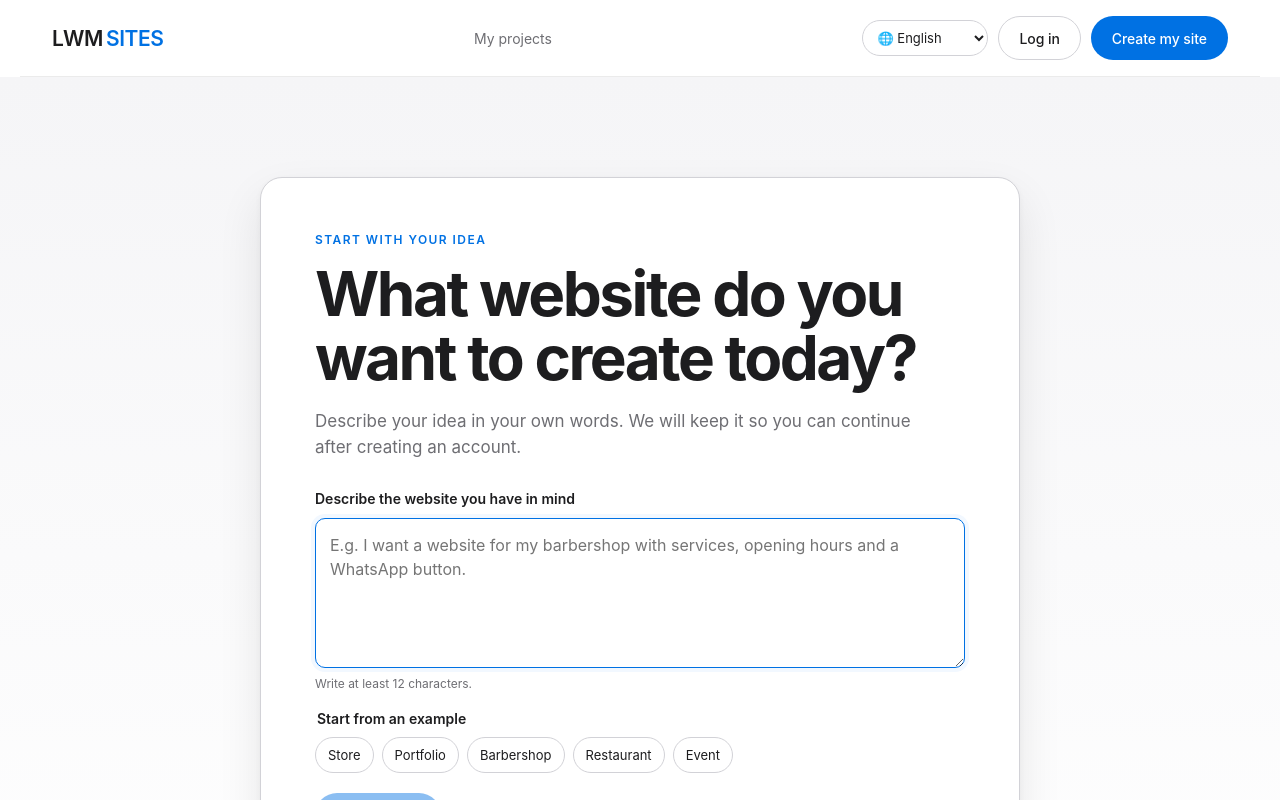
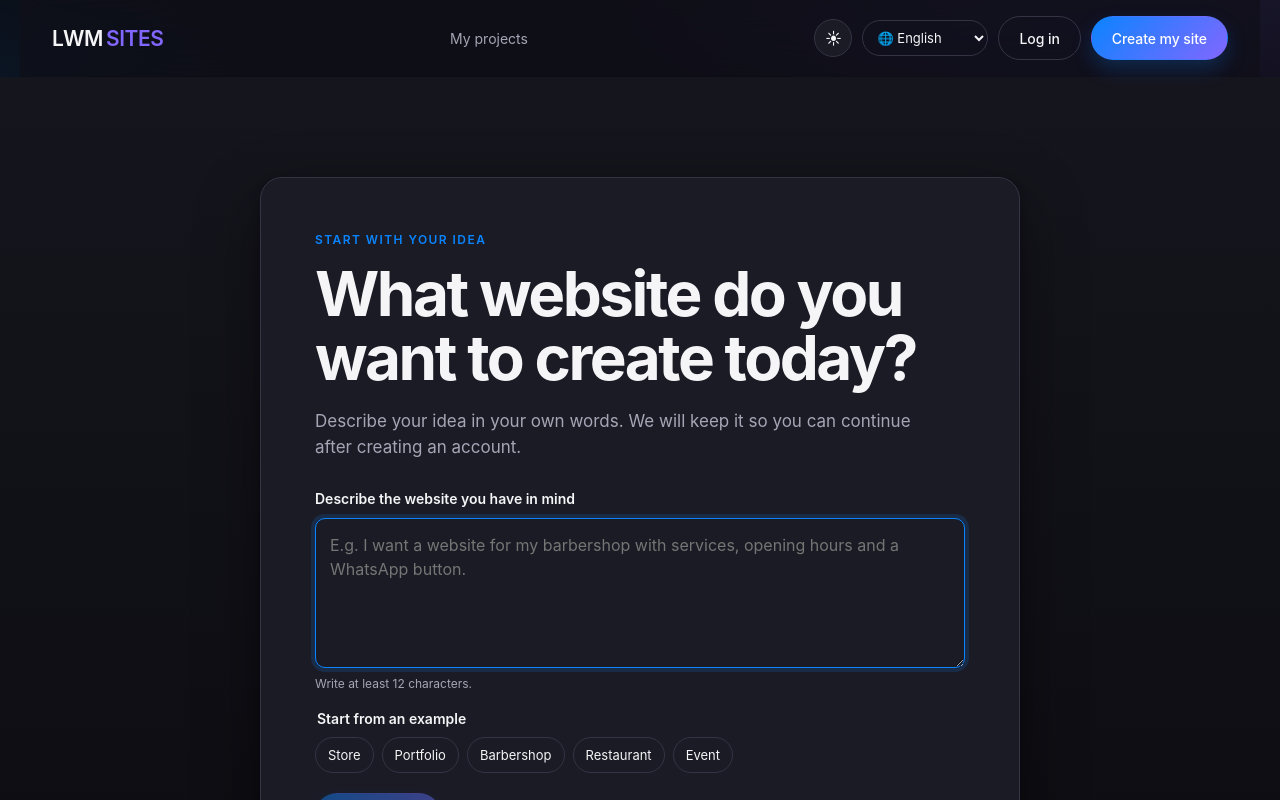
Before and after one commit to g74447590-sketch/LWM-sites, a Next.js app: page /create in a window 1280 px wide. Shown: the top 800 px of the page. Built offline with nearby package versions, Linux system fonts and the light colour scheme.

Commit message:
Restore dark Apple-inspired LWM interface

```diff
--- a/app/globals.css
+++ b/app/globals.css
@@ -1,10 +1,37 @@
 /* =========================================================================
    LWM Sites â€” Design System
-   Apple-inspired: light surfaces, SF-style type, restrained blue accent,
+   Apple-inspired: translucent dark surfaces, SF-style type, LWM blue/violet accent,
    generous whitespace, pill buttons, soft shadows instead of heavy glows.
    ========================================================================= */
 
 :root {
+  --bg: #0b0b10;
+  --bg-alt: #15151d;
+  --panel: #1b1b25;
+  --panel-2: #242431;
+  --line: #343445;
+  --line-strong: #626276;
+  --text: #f5f5f7;
+  --muted: #a5a5b5;
+  --accent: #0a84ff;
+  --accent-hover: #409cff;
+  --accent-active: #006fd6;
+  --accent-violet: #8267ff;
+  --accent-tint: rgba(10, 132, 255, .16);
+  --danger: #ff6961;
+  --danger-tint: rgba(255, 105, 97, .14);
+  --success: #43d17a;
+  --success-tint: rgba(67, 209, 122, .14);
+  --header-bg: rgba(16, 16, 24, .78);
+  --shadow: 0 24px 64px rgba(0, 0, 0, .42), 0 2px 8px rgba(0, 0, 0, .2);
+  --shadow-sm: 0 10px 25px rgba(0, 0, 0, .25);
+  --radius-lg: 22px;
+  --radius-md: 14px;
+  --radius-sm: 10px;
+  color-scheme: dark;
+}
+
+:root[data-theme="light"] {
   --bg: #ffffff;
   --bg-alt: #f5f5f7;
   --panel: #ffffff;
@@ -16,16 +43,15 @@
   --accent: #0071e3;
   --accent-hover: #0077ed;
   --accent-active: #006edb;
+  --accent-violet: #7057e8;
   --accent-tint: #f2f8ff;
-  --danger: #ff3b30;
+  --danger: #d70015;
   --danger-tint: #fff1f0;
   --success: #1e8e3e;
   --success-tint: #eefaf1;
+  --header-bg: rgba(255, 255, 255, .82);
   --shadow: 0 20px 45px rgba(0, 0, 0, .09), 0 2px 6px rgba(0, 0, 0, .04);
   --shadow-sm: 0 8px 20px rgba(0, 0, 0, .06);
-  --radius-lg: 22px;
-  --radius-md: 14px;
-  --radius-sm: 10px;
   color-scheme: light;
 }
 
@@ -33,7 +59,7 @@
 html { scroll-behavior: smooth; }
 body {
   margin: 0;
-  background: var(--bg);
+  background: radial-gradient(900px 480px at 86% -10%, rgba(130, 103, 255, .18), transparent 68%), radial-gradient(700px 420px at -12% 18%, rgba(10, 132, 255, .15), transparent 72%), var(--bg);
   color: var(--text);
   font-family: -apple-system, BlinkMacSystemFont, "SF Pro Display", "SF Pro Text", "Helvetica Neue", Helvetica, Arial, sans-serif;
   -webkit-font-smoothing: antialiased;
@@ -63,19 +89,21 @@ button:focus-visible, a:focus-visible, summary:focus-visible, input:focus-visibl
   align-items: center;
   justify-content: space-between;
   gap: 24px;
-  background: rgba(255, 255, 255, .82);
+  background: var(--header-bg);
   backdrop-filter: saturate(180%) blur(20px);
   -webkit-backdrop-filter: saturate(180%) blur(20px);
   border-bottom: 1px solid rgba(0, 0, 0, .08);
 }
 .logo { font-size: 21px; letter-spacing: -.02em; font-weight: 600; white-space: nowrap; color: var(--text); }
-.logo strong { margin-left: 3px; font-weight: 600; color: var(--accent); }
+.logo strong { margin-left: 3px; font-weight: 600; color: var(--accent-violet); }
 .site-header nav { display: flex; gap: 28px; color: var(--muted); font-size: 14px; }
 .site-header nav a:hover { color: var(--text); }
 .header-actions { display: flex; align-items: center; gap: 10px; }
 
 .language-picker select { color: var(--text); background: transparent; border: 1px solid var(--line); border-radius: 980px; padding: 8px 10px; font-size: 13px; }
 .language-picker option { background: var(--panel); color: var(--text); }
+.theme-toggle { display: grid; place-items: center; width: 38px; min-height: 38px; padding: 0; border: 1px solid var(--line); border-radius: 50%; color: var(--text); background: var(--panel); font-size: 16px; transition: transform .16s ease, border-color .16s ease, background .16s ease; }
+.theme-toggle:hover { border-color: var(--accent); background: var(--accent-tint); transform: translateY(-1px); }
 
 /* ---------- Buttons ---------- */
 .button {
@@ -91,8 +119,8 @@ button:focus-visible, a:focus-visible, summary:focus-visible, input:focus-visibl
   letter-spacing: -.005em;
   transition: background .15s ease, border-color .15s ease, color .15s ease;
 }
-.button-primary { color: #fff; background: var(--accent); }
-.button-primary:hover { background: var(--accent-hover); }
+.button-primary { color: #fff; background: linear-gradient(135deg, var(--accent), var(--accent-violet)); box-shadow: 0 9px 20px rgba(10, 132, 255, .22); }
+.button-primary:hover { background: linear-gradient(135deg, var(--accent-hover), var(--accent-violet)); }
 .button-primary:active { background: var(--accent-active); }
 .button-ghost { color: var(--text); background: transparent; border-color: var(--line); }
 .button-ghost:hover { border-color: var(--line-strong); background: var(--bg-alt); }
@@ -155,7 +183,7 @@ footer { padding: 28px 32px; text-align: center; color: var(--muted); border-top
 .stack-form { display: grid; gap: 16px; margin-top: 28px; }
 .stack-form label { display: grid; gap: 7px; font-size: 13px; font-weight: 600; color: var(--text); }
 .stack-form input, textarea { min-width: 0; width: 100%; border: 1px solid var(--line); border-radius: var(--radius-sm); background: var(--bg-alt); color: var(--text); padding: 12px; outline: none; }
-.stack-form input:focus, textarea:focus { border-color: var(--accent); background: #fff; box-shadow: 0 0 0 4px var(--accent-tint); }
+.stack-form input:focus, textarea:focus { border-color: var(--accent); background: var(--panel); box-shadow: 0 0 0 4px var(--accent-tint); }
 .form-error { color: var(--danger) !important; line-height: 1.4; font-size: 13px; }
 .form-success { color: var(--success) !important; line-height: 1.4; font-size: 13px; }
 .auth-switch { color: var(--muted); font-size: 14px; margin-top: 22px; }
@@ -177,22 +205,15 @@ footer { padding: 28px 32px; text-align: center; color: var(--muted); border-top
 .onboarding-form { display: grid; gap: 11px; margin-top: 30px; }
 .onboarding-form > label, .onboarding-form legend { color: var(--text); font-size: 14px; font-weight: 600; }
 .onboarding-form textarea { width: 100%; min-height: 150px; padding: 14px; border: 1px solid var(--line); border-radius: var(--radius-sm); outline: none; resize: vertical; color: var(--text); background: var(--bg-alt); line-height: 1.5; }
-.onboarding-form textarea:focus { border-color: var(--accent); background: #fff; box-shadow: 0 0 0 4px var(--accent-tint); }
+.onboarding-form textarea:focus { border-color: var(--accent); background: var(--panel); box-shadow: 0 0 0 4px var(--accent-tint); }
 .field-helper { margin: -3px 0 3px; color: var(--muted); font-size: 12px; }
 .prompt-suggestions { min-width: 0; margin: 5px 0 2px; padding: 0; border: 0; }
 .prompt-suggestions > div { display: flex; flex-wrap: wrap; gap: 8px; margin-top: 10px; }
-.prompt-suggestions button { min-height: 36px; padding: 7px 12px; border: 1px solid var(--line); border-radius: 980px; color: var(--text); background: #fff; font-size: 13px; }
+.prompt-suggestions button { min-height: 36px; padding: 7px 12px; border: 1px solid var(--line); border-radius: 980px; color: var(--text); background: var(--panel); font-size: 13px; }
 .prompt-suggestions button:hover { border-color: var(--accent); color: var(--accent); background: var(--accent-tint); }
 .onboarding-form .button { justify-self: start; margin-top: 7px; }
 .onboarding-privacy { margin: 23px 0 0; color: var(--muted); font-size: 12px; line-height: 1.5; }
 .restored-request { margin: 20px 0 -3px; padding: 12px 14px; border: 1px solid #a7d7b4; border-radius: var(--radius-sm); color: #136c2e; background: var(--success-tint); font-size: 13px; line-height: 1.45; }
-.publish-readiness { margin-top: 42px; padding-top: 28px; border-top: 1px solid var(--line); }
-.publish-readiness h2 { margin: 0; font-size: 23px; letter-spacing: -.02em; }
-.publish-readiness > p:not(.eyebrow) { margin: 10px 0 0; color: var(--muted); line-height: 1.5; font-size: 14px; }
-.publish-readiness-grid { display: grid; gap: 10px; margin-top: 19px; }
-.publish-readiness-grid article { display: grid; gap: 5px; padding: 15px; border: 1px solid var(--line); border-radius: var(--radius-sm); background: var(--bg-alt); }
-.publish-readiness-grid b { font-size: 14px; }
-.publish-readiness-grid span { color: var(--muted); font-size: 13px; line-height: 1.48; }
 
 /* ---------- Editor layout ---------- */
 .editor-layout { display: grid; grid-template-columns: minmax(310px, .8fr) minmax(0, 2fr); min-height: 100vh; }
@@ -202,7 +223,7 @@ footer { padding: 28px 32px; text-align: center; color: var(--muted); border-top
 .chat-history { flex: 1; display: flex; flex-direction: column; gap: 10px; min-height: 100px; overflow: auto; }
 .chat-message { max-width: 90%; padding: 10px 14px; margin: 0; font-size: 13px; line-height: 1.4; border-radius: var(--radius-sm); }
 .chat-message.user { align-self: flex-end; background: var(--accent); color: #fff; }
-.chat-message.assistant { background: #fff; color: var(--text); border: 1px solid var(--line); }
+.chat-message.assistant { background: var(--panel); color: var(--text); border: 1px solid var(--line); }
 .editor-chat form { display: grid; gap: 10px; }
 .editor-chat textarea { min-height: 100px; resize: vertical; }
 .editor-preview { min-width: 0; padding: 24px; background: var(--panel); overflow: auto; scroll-margin-top: 16px; }
@@ -299,7 +320,7 @@ footer { padding: 28px 32px; text-align: center; color: var(--muted); border-top
 .project-card-actions .icon-button { width: 39px; min-height: 35px; font-size: 20px; }
 
 /* ---------- PWA install ---------- */
-.pwa-install { position: fixed; z-index: 50; right: max(16px, env(safe-area-inset-right)); bottom: max(16px, env(safe-area-inset-bottom)); width: min(calc(100vw - 32px), 420px); display: flex; align-items: center; justify-content: space-between; gap: 16px; padding: 14px 16px; border: 1px solid var(--line); border-radius: var(--radius-md); color: var(--text); background: rgba(255, 255, 255, .96); box-shadow: var(--shadow); backdrop-filter: blur(14px); }
+.pwa-install { position: fixed; z-index: 50; right: max(16px, env(safe-area-inset-right)); bottom: max(16px, env(safe-area-inset-bottom)); width: min(calc(100vw - 32px), 420px); display: flex; align-items: center; justify-content: space-between; gap: 16px; padding: 14px 16px; border: 1px solid var(--line); border-radius: var(--radius-md); color: var(--text); background: var(--header-bg); box-shadow: var(--shadow); backdrop-filter: blur(14px); }
 .pwa-install div { display: grid; gap: 3px; }
 .pwa-install b { font-size: 14px; }
 .pwa-install span { color: var(--muted); font-size: 12px; line-height: 1.35; }
@@ -312,7 +333,7 @@ footer { padding: 28px 32px; text-align: center; color: var(--muted); border-top
 .site-setup-form input, .site-setup-form textarea, .editor-fields input, .editor-fields textarea { min-width: 0; width: 100%; border: 1px solid var(--line); border-radius: var(--radius-sm); background: var(--bg-alt); color: var(--text); padding: 12px; outline: none; }
 .site-setup-form textarea { min-height: 120px; resize: vertical; line-height: 1.5; }
 .editor-fields textarea { min-height: 72px; resize: vertical; line-height: 1.45; }
-.site-setup-form input:focus, .site-setup-form textarea:focus, .editor-fields input:focus, .editor-fields textarea:focus { border-color: var(--accent); background: #fff; box-shadow: 0 0 0 4px var(--accent-tint); }
+.site-setup-form input:focus, .site-setup-form textarea:focus, .editor-fields input:focus, .editor-fields textarea:focus { border-color: var(--accent); background: var(--panel); box-shadow: 0 0 0 4px var(--accent-tint); }
 .site-setup-form fieldset, .section-editor { min-width: 0; margin: 0; padding: 0; border: 0; }
 .site-setup-form legend, .section-editor legend { margin-bottom: 10px; color: var(--text); font-size: 13px; font-weight: 600; }
 .template-grid { display: grid; grid-template-columns: repeat(2, minmax(0, 1fr)); gap: 10px; }
@@ -340,19 +361,19 @@ footer { padding: 28px 32px; text-align: center; color: var(--muted); border-top
 .editor-tabs { display: grid; grid-template-columns: 1fr 1fr; gap: 5px; padding: 4px; border: 1px solid var(--line); border-radius: var(--radius-sm); background: var(--bg-alt); }
 .editor-tabs-three { grid-template-columns: repeat(3, 1fr); }
 .editor-tabs button, .style-options button { min-height: 38px; border: 0; border-radius: 7px; color: var(--muted); background: transparent; font-size: 13px; font-weight: 600; }
-.editor-tabs button.active, .style-options button.active { color: var(--text); background: #fff; box-shadow: var(--shadow-sm); }
+.editor-tabs button.active, .style-options button.active { color: var(--text); background: var(--panel); box-shadow: var(--shadow-sm); }
 .editor-tabs button:hover, .style-options button:hover { color: var(--text); }
 .editor-group { display: grid; gap: 12px; padding: 15px; border: 1px solid var(--line); border-radius: var(--radius-sm); background: var(--panel); }
 .editor-group > h2, .editor-group-heading h2 { margin: 0; color: var(--text); font-size: 14px; letter-spacing: -.01em; font-weight: 600; }
 .editor-group > label { display: grid; gap: 7px; color: var(--text); font-size: 13px; font-weight: 600; }
 .editor-group input, .editor-group textarea { min-width: 0; width: 100%; border: 1px solid var(--line); border-radius: var(--radius-sm); background: var(--bg-alt); color: var(--text); padding: 12px; outline: none; }
-.editor-group input:focus, .editor-group textarea:focus { border-color: var(--accent); background: #fff; box-shadow: 0 0 0 4px var(--accent-tint); }
+.editor-group input:focus, .editor-group textarea:focus { border-color: var(--accent); background: var(--panel); box-shadow: 0 0 0 4px var(--accent-tint); }
 .editor-group textarea { min-height: 72px; resize: vertical; line-height: 1.45; }
 .editor-group-heading, .item-editor-heading { display: flex; justify-content: space-between; align-items: center; gap: 10px; }
 .editor-group-heading span { color: var(--muted); font-size: 12px; }
 .block-actions { display: flex; justify-content: flex-end; gap: 5px; margin: -28px 0 9px; }
 .block-actions.compact { margin: 0; }
-.block-actions button { display: grid; place-items: center; width: 29px; min-height: 27px; padding: 0; border: 1px solid var(--line); border-radius: 6px; color: var(--text); background: #fff; font-size: 16px; line-height: 1; }
+.block-actions button { display: grid; place-items: center; width: 29px; min-height: 27px; padding: 0; border: 1px solid var(--line); border-radius: 6px; color: var(--text); background: var(--panel); font-size: 16px; line-height: 1; }
 .block-actions button:hover:not(:disabled) { border-color: var(--accent); background: var(--accent-tint); }
 .block-actions button.danger { color: var(--danger); border-color: var(--line); }
 .block-actions button.danger:hover:not(:disabled) { border-color: var(--danger); background: var(--danger-tint); }
@@ -361,34 +382,34 @@ footer { padding: 28px 32px; text-align: center; color: var(--muted); border-top
 .add-block-button { min-height: 42px; border: 1px dashed var(--line-strong); border-radius: var(--radius-sm); color: var(--accent); background: transparent; font-weight: 600; }
 .add-block-button:hover:not(:disabled) { color: var(--accent-hover); border-color: var(--accent); background: var(--accent-tint); }
 .color-presets { display: grid; grid-template-columns: 1fr 1fr; gap: 8px; }
-.color-preset { display: grid; grid-template-columns: 18px 18px 1fr; align-items: center; gap: 6px; min-height: 39px; padding: 7px; border: 1px solid var(--line); border-radius: 8px; color: var(--text); background: #fff; text-align: left; font-size: 12px; font-weight: 600; }
+.color-preset { display: grid; grid-template-columns: 18px 18px 1fr; align-items: center; gap: 6px; min-height: 39px; padding: 7px; border: 1px solid var(--line); border-radius: 8px; color: var(--text); background: var(--panel); text-align: left; font-size: 12px; font-weight: 600; }
 .color-preset:hover { border-color: var(--accent); }
 .color-preset i { width: 18px; height: 18px; border-radius: 50%; box-shadow: inset 0 0 0 1px rgba(0,0,0,.08); }
 .style-options { display: grid; grid-template-columns: repeat(3, 1fr); gap: 7px; }
-.style-options button { min-height: 42px; padding: 6px; border: 1px solid var(--line); background: #fff; font-size: 11px; }
+.style-options button { min-height: 42px; padding: 6px; border: 1px solid var(--line); background: var(--panel); font-size: 11px; }
 .editor-shortcut { margin: -12px 0 0; color: var(--muted); font-size: 11px; text-align: center; }
 .editor-save-publish { display: grid; grid-template-columns: minmax(0, .8fr) minmax(0, 1.2fr); gap: 8px; }
 .editor-save-publish .button { width: 100%; min-height: 44px; }
 .editor-published-link { margin-top: -8px; color: var(--accent); font-size: 12px; font-weight: 600; text-align: center; }
 .editor-published-link:hover { color: var(--accent-hover); }
 .editor-history { display: flex; gap: 7px; }
-.editor-history button { flex: 1; min-height: 36px; border: 1px solid var(--line); border-radius: 8px; color: var(--text); background: #fff; font-size: 12px; font-weight: 600; }
+.editor-history button { flex: 1; min-height: 36px; border: 1px solid var(--line); border-radius: 8px; color: var(--text); background: var(--panel); font-size: 12px; font-weight: 600; }
 .editor-history button:hover:not(:disabled) { border-color: var(--accent); background: var(--accent-tint); }
 .editor-helper { margin: -3px 0 0; color: var(--muted); font-size: 12px; line-height: 1.45; }
 .block-catalog { display: grid; gap: 9px; }
-.block-catalog-card { display: grid; grid-template-columns: 1fr auto; gap: 4px 10px; padding: 13px; border: 1px solid var(--line); border-radius: var(--radius-sm); color: var(--text); background: #fff; text-align: left; }
+.block-catalog-card { display: grid; grid-template-columns: 1fr auto; gap: 4px 10px; padding: 13px; border: 1px solid var(--line); border-radius: var(--radius-sm); color: var(--text); background: var(--panel); text-align: left; }
 .block-catalog-card:hover:not(:disabled) { border-color: var(--accent); background: var(--accent-tint); }
 .block-catalog-card b { font-size: 14px; }
 .block-catalog-card span { grid-column: 1 / -1; color: var(--muted); font-size: 12px; line-height: 1.35; }
 .block-catalog-card small { color: var(--accent); font-size: 11px; font-weight: 600; }
 .section-navigator { display: grid; gap: 7px; }
-.section-navigator button { display: grid; grid-template-columns: 26px 1fr auto; align-items: center; gap: 9px; width: 100%; padding: 10px; border: 1px solid var(--line); border-radius: var(--radius-sm); color: var(--text); background: #fff; text-align: left; }
+.section-navigator button { display: grid; grid-template-columns: 26px 1fr auto; align-items: center; gap: 9px; width: 100%; padding: 10px; border: 1px solid var(--line); border-radius: var(--radius-sm); color: var(--text); background: var(--panel); text-align: left; }
 .section-navigator button:hover { border-color: var(--accent); background: var(--accent-tint); }
 .section-navigator span { display: grid; place-items: center; width: 25px; height: 25px; border-radius: 7px; color: var(--accent); background: var(--accent-tint); font-size: 11px; font-weight: 600; }
 .section-navigator b { overflow: hidden; font-size: 12px; text-overflow: ellipsis; white-space: nowrap; }
 .section-navigator small { color: var(--muted); font-size: 10px; text-transform: capitalize; }
 .section-editor.is-hidden { opacity: .55; border-style: dashed; }
-.section-editor select { min-width: 0; width: 100%; border: 1px solid var(--line); border-radius: var(--radius-sm); color: var(--text); background: #fff; padding: 10px; outline: none; }
+.section-editor select { min-width: 0; width: 100%; border: 1px solid var(--line); border-radius: var(--radius-sm); color: var(--text); background: var(--panel); padding: 10px; outline: none; }
 .section-editor select:focus { border-color: var(--accent); box-shadow: 0 0 0 4px var(--accent-tint); }
 
 /* ---------- Mobile menu ---------- */
@@ -400,7 +421,7 @@ footer { padding: 28px 32px; text-align: center; color: var(--muted); border-top
   .mobile-menu summary { display: grid; place-items: center; width: 42px; min-height: 42px; list-style: none; border: 1px solid var(--line); border-radius: var(--radius-sm); color: var(--text); cursor: pointer; }
   .mobile-menu summary::-webkit-details-marker { display: none; }
   .mobile-menu[open] summary { border-color: var(--accent); background: var(--accent-tint); }
-  .mobile-menu nav { position: absolute; z-index: 40; top: calc(100% + 9px); right: 0; display: grid; min-width: min(250px, calc(100vw - 40px)); padding: 8px; border: 1px solid var(--line); border-radius: var(--radius-md); background: #fff; box-shadow: var(--shadow); }
+  .mobile-menu nav { position: absolute; z-index: 40; top: calc(100% + 9px); right: 0; display: grid; min-width: min(250px, calc(100vw - 40px)); padding: 8px; border: 1px solid var(--line); border-radius: var(--radius-md); background: var(--panel); box-shadow: var(--shadow); }
   .mobile-menu nav a { padding: 12px; border-radius: 8px; color: var(--text); font-size: 14px; }
   .mobile-menu nav a:hover { background: var(--bg-alt); }
 }
--- a/app/layout.tsx
+++ b/app/layout.tsx
@@ -13,13 +13,13 @@ export const metadata: Metadata = {
 };
 
 export const viewport: Viewport = {
-  themeColor: "#08080b",
-  colorScheme: "dark",
+  themeColor: "#0b0b10",
+  colorScheme: "dark light",
   width: "device-width",
   initialScale: 1,
   viewportFit: "cover",
 };
 
 export default function RootLayout({ children }: Readonly<{ children: React.ReactNode }>) {
-  return <html lang="pt-BR"><body><LocaleProvider>{children}<PwaInstallPrompt /></LocaleProvider></body></html>;
+  return <html lang="pt-BR" data-theme="dark"><body><LocaleProvider>{children}<PwaInstallPrompt /></LocaleProvider></body></html>;
 }
--- a/components/site-header.tsx
+++ b/components/site-header.tsx
@@ -3,6 +3,7 @@
 import Link from "next/link";
 import { LanguagePicker } from "@/components/language-picker";
 import { useLocale } from "@/components/locale-provider";
+import { ThemeToggle } from "@/components/theme-toggle";
 
 export function Logo() {
   return <Link href="/" className="logo" aria-label="LWM Sites"><span>LWM</span><strong>SITES</strong></Link>;
@@ -30,6 +31,7 @@ export function SiteHeader({ app = false }: { app?: boolean }) {
         </nav>
       </details>
       <div className="header-actions">
+        <ThemeToggle />
         <LanguagePicker />
         <Link className="button button-ghost" href="/login">{t.nav.login}</Link>
         <Link className="button button-primary header-cta" href="/create">{t.nav.start}</Link>
--- /dev/null
+++ b/components/theme-toggle.tsx
@@ -0,0 +1,51 @@
+"use client";
+
+import { useEffect, useSyncExternalStore } from "react";
+import { useLocale } from "@/components/locale-provider";
+
+type Theme = "dark" | "light";
+const storageKey = "lwm-theme";
+const changeEvent = "lwm-theme-change";
+
+function subscribe(onStoreChange: () => void) {
+  window.addEventListener("storage", onStoreChange);
+  window.addEventListener(changeEvent, onStoreChange);
+  return () => {
+    window.removeEventListener("storage", onStoreChange);
+    window.removeEventListener(changeEvent, onStoreChange);
+  };
+}
+
+function getThemeFromBrowser(): Theme {
+  try {
+    return window.localStorage.getItem(storageKey) === "light" ? "light" : "dark";
+  } catch {
+    return "dark";
+  }
+}
+
+export function ThemeToggle() {
+  const { locale } = useLocale();
+  const theme = useSyncExternalStore(subscribe, getThemeFromBrowser, () => "dark");
+  const isDark = theme === "dark";
+  const copy = locale === "es"
+    ? { label: isDark ? "Activar modo claro" : "Activar modo oscuro", icon: isDark ? "☀" : "◐" }
+    : locale === "en"
+      ? { label: isDark ? "Switch to light mode" : "Switch to dark mode", icon: isDark ? "☀" : "◐" }
+      : { label: isDark ? "Ativar modo claro" : "Ativar modo escuro", icon: isDark ? "☀" : "◐" };
+
+  useEffect(() => {
+    document.documentElement.dataset.theme = theme;
+  }, [theme]);
+
+  function toggleTheme() {
+    const nextTheme: Theme = isDark ? "light" : "dark";
+    try { window.localStorage.setItem(storageKey, nextTheme); } catch { /* Keep the temporary preference if storage is blocked. */ }
+    document.documentElement.dataset.theme = nextTheme;
+    window.dispatchEvent(new Event(changeEvent));
+  }
+
+  return <button className="theme-toggle" type="button" onClick={toggleTheme} aria-label={copy.label} title={copy.label}>
+    <span aria-hidden="true">{copy.icon}</span><span className="sr-only">{copy.label}</span>
+  </button>;
+}
```
Also changed, not shown: components/create-project-form.tsx (+4 -16 lines).
